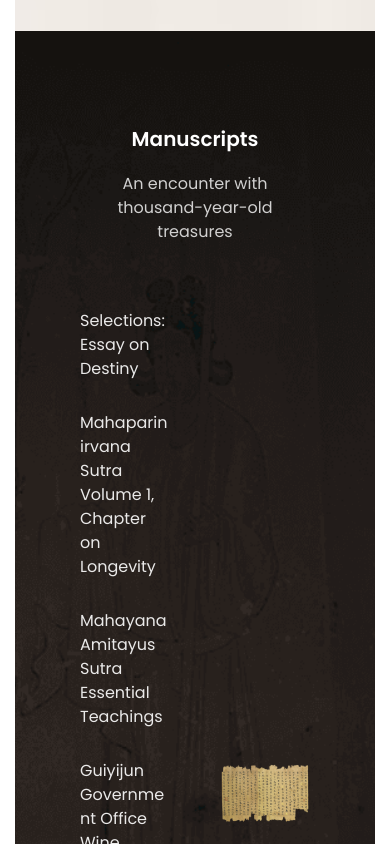
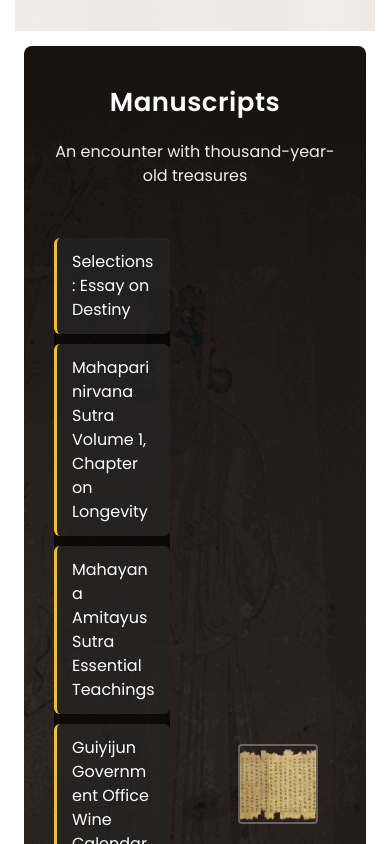
Before and after one commit to saraxixi/CS5610-Final-Project, a React (Vite) app in the folder client/: page / in a window 390 px wide. Shown: the part 3740-4584 px from the top of the page. Built offline with nearby package versions, Linux system fonts and the light colour scheme; no server answers.

Commit message:
homepage revision for phone display

```diff
--- a/client/src/styles/responsive.css
+++ b/client/src/styles/responsive.css
@@ -603,3 +603,111 @@
       width: 100% !important;
     }
   }
+
+  /* Enhanced styling for the manuscript section on the homepage */
+@media screen and (max-width: 1024px) {
+    /* Main manuscript section container */
+    .manuscripts-section,
+    [class*="manuscripts-section"],
+    [class*="manuscript-list"],
+    [class*="manuscripts-list"] {
+      padding: 25px 15px !important;
+      background-color: rgba(0, 0, 0, 0.7) !important; /* Semi-transparent background */
+      border-radius: 8px !important;
+      margin: 15px auto !important;
+      max-width: 95% !important;
+    }
+
+    /* Manuscript section header */
+    .manuscripts-section h2,
+    [class*="manuscripts-section"] h2,
+    [class*="manuscript"] h2 {
+      font-size: 26px !important;
+      font-weight: bold !important;
+      color: #fff !important;
+      margin-bottom: 15px !important;
+      text-align: center !important;
+      letter-spacing: 0.5px !important;
+    }
+
+    /* Manuscript section subtitle */
+    .manuscripts-section p,
+    [class*="manuscripts-section"] p,
+    [class*="manuscript-intro"] {
+      font-size: 16px !important;
+      color: #eee !important;
+      text-align: center !important;
+      margin-bottom: 20px !important;
+      font-style: italic !important;
+      line-height: 1.5 !important;
+    }
+
+    /* Selections label */
+    .selections-label,
+    [class*="selections"],
+    .manuscripts-section .label {
+      font-size: 18px !important;
+      font-weight: bold !important;
+      color: #ffc107 !important; /* Gold accent color */
+      margin: 15px 0 10px 0 !important;
+      text-decoration: underline !important;
+    }
+
+    /* Manuscript items list */
+    .manuscripts-list,
+    [class*="manuscripts-list"],
+    .manuscript-items {
+      list-style: none !important;
+      padding: 0 !important;
+      margin: 0 !important;
+    }
+
+    /* Individual manuscript items */
+    .manuscript-item,
+    [class*="manuscript-item"],
+    .manuscripts-list li {
+      background-color: rgba(255, 255, 255, 0.1) !important;
+      margin-bottom: 10px !important;
+      padding: 12px 15px !important;
+      border-radius: 6px !important;
+      border-left: 3px solid #ffc107 !important; /* Gold accent border */
+      font-size: 16px !important;
+      color: #fff !important;
+      transition: background-color 0.3s ease !important;
+    }
+
+    /* Hover effect for manuscript items */
+    .manuscript-item:hover,
+    [class*="manuscript-item"]:hover,
+    .manuscripts-list li:hover {
+      background-color: rgba(255, 255, 255, 0.2) !important;
+      cursor: pointer !important;
+    }
+
+    /* Ensure proper spacing between groups of manuscripts */
+    .manuscript-group,
+    [class*="manuscript-group"] {
+      margin-bottom: 20px !important;
+    }
+
+    /* Add a subtle divider between manuscript groups */
+    .manuscript-group:not(:last-child),
+    [class*="manuscript-group"]:not(:last-child) {
+      border-bottom: 1px solid rgba(255, 255, 255, 0.2) !important;
+      padding-bottom: 15px !important;
+      margin-bottom: 15px !important;
+    }
+
+    /* Style for thumbnail images if present */
+    .manuscript-thumbnail,
+    [class*="manuscript-thumbnail"],
+    .manuscripts-section img {
+      width: 80px !important;
+      height: 80px !important;
+      object-fit: cover !important;
+      border-radius: 4px !important;
+      margin: 10px auto !important;
+      display: block !important;
+      border: 2px solid rgba(255, 255, 255, 0.3) !important;
+    }
+  }
```
